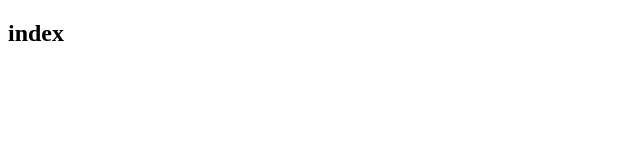
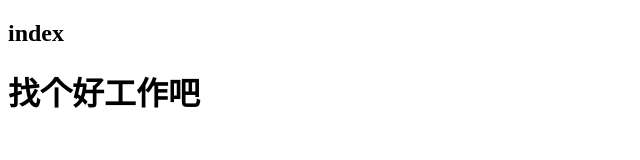
Before and after one commit to gc5587/git-demo, a plain HTML site: page index.html in a window 1280 px wide. Shown: the whole page, without its empty margins (0-640 px from the left). Drawn offline with Linux system fonts and the light colour scheme.

Commit message:
A程序元第二次提交

```diff
--- a/index.html
+++ b/index.html
@@ -6,5 +6,8 @@
 	</head>
 	<body>
 		<h2>index</h2>
+		<div>
+			<h1>找个好工作吧</h1>
+		</div>
 	</body>
 </html>
```
